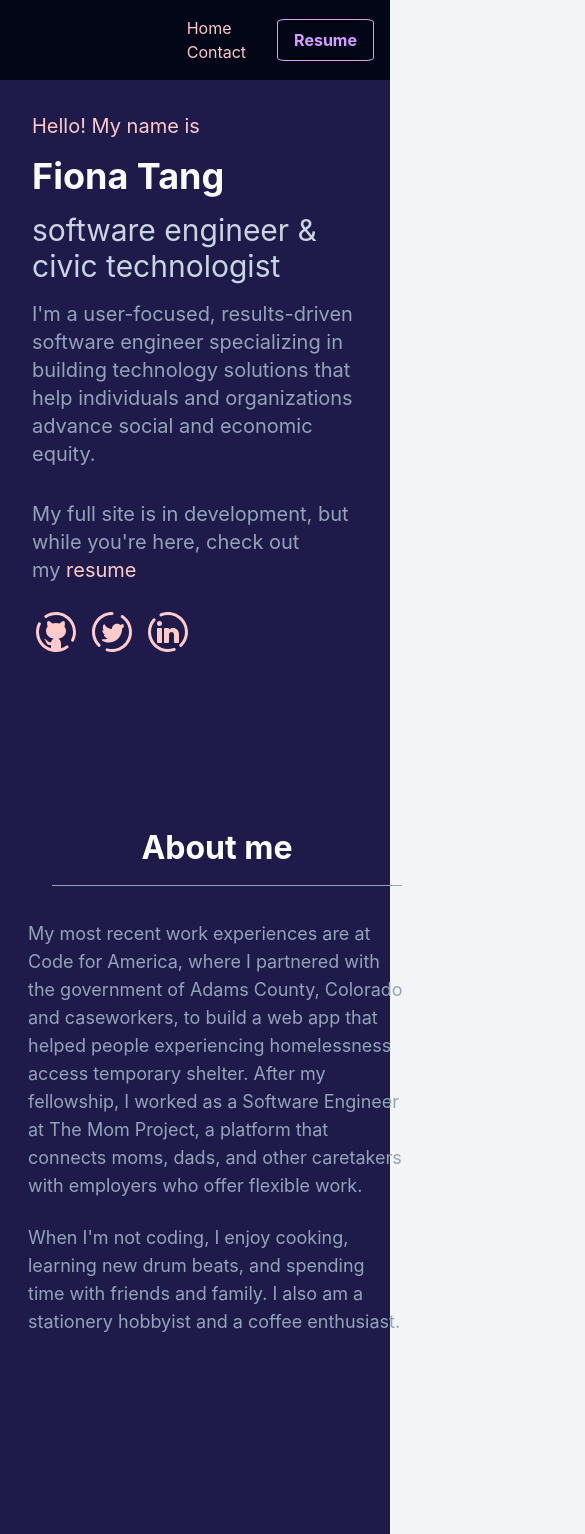
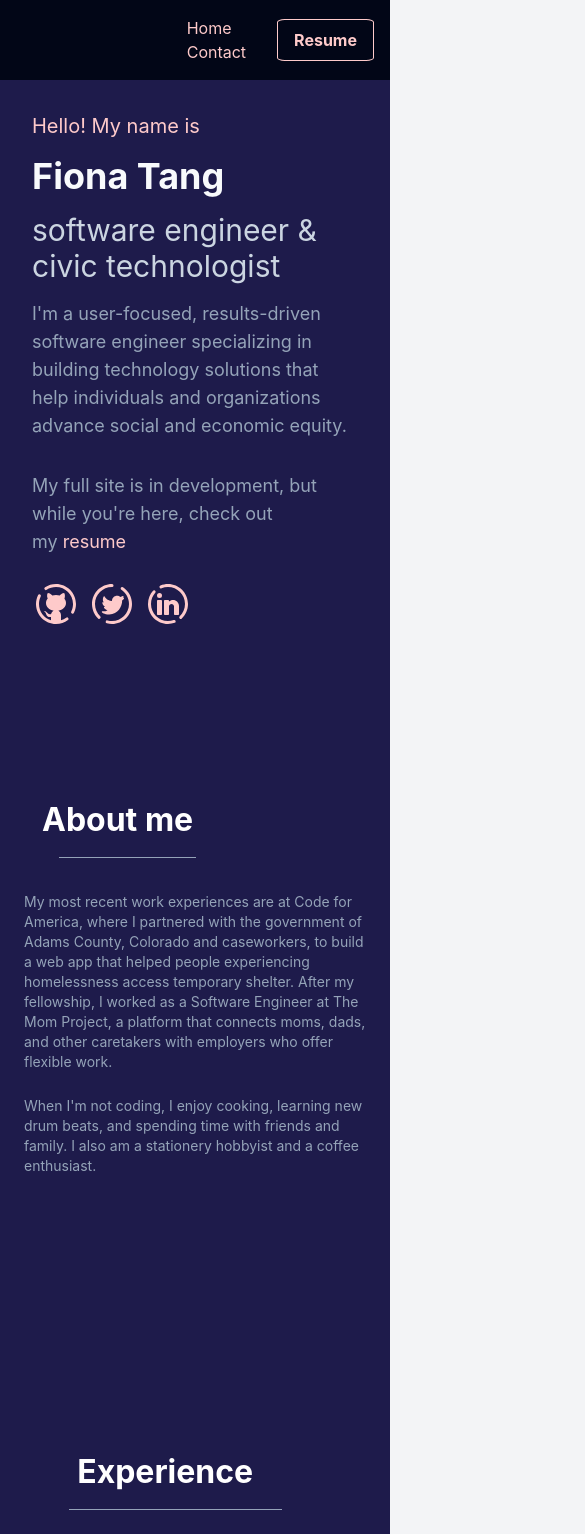
Before and after one commit to fionatagious/fiona.works, a Next.js app: page / in a window 390 px wide. Shown: the top 1534 px of the page, 585 px wide, since content can reach past the window. Built offline with nearby package versions, Linux system fonts and the light colour scheme.

Commit message:
smaller text on mobile and fix overflow of pseudoelement

```diff
--- a/components/ExperiencePanel.js
+++ b/components/ExperiencePanel.js
@@ -87,7 +87,7 @@ export default function VerticalTabs() {
   const matches = useMediaQuery(theme.breakpoints.up("sm"));
 
   return (
-    <section id="experience">
+    <>
       <Box
         sx={{
           flexGrow: 1,
@@ -178,7 +178,7 @@ export default function VerticalTabs() {
           <div className="text-red-200 text-lg">
             Software Engineering Fellow, Code for America
           </div>
-          <div className="text-md sm:text-md text-white pl-3 mt-2">
+          <div className="text-sm sm:text-md text-white pl-3 mt-2">
             <ul className="list-disc">
               <li>
                 Researched, project managed, designed, and developed a web app
@@ -217,7 +217,7 @@ export default function VerticalTabs() {
           <div className="text-red-200 text-lg">
             Data and Policy Analyst, Acumen
           </div>
-          <div className="text-md sm:text-md text-white pl-3 mt-2">
+          <div className="text-sm sm:text-md text-white pl-3 mt-2">
             <ul className="list-disc">
               <li>
                 Analyzed claim line-level data to produce summary statistics
@@ -241,7 +241,7 @@ export default function VerticalTabs() {
         </ExperiencePanel>
         <ExperiencePanel value={value} index={3}>
           <div className="text-red-200 text-lg">Data Analyst, Uber</div>
-          <div className="text-md sm:text-md text-white pl-3 mt-2">
+          <div className="text-sm sm:text-md text-white pl-3 mt-2">
             <ul className="list-disc">
               <li>
                 Built pipelines for querying and analysis using Uber&apos;s
@@ -271,7 +271,7 @@ export default function VerticalTabs() {
           <div className="text-red-200 text-lg">
             Data Associate, Change Machine{" "}
           </div>
-          <div className="text-md sm:text-md text-white pl-3 mt-2">
+          <div className="text-sm sm:text-md text-white pl-3 mt-2">
             <ul className="list-disc">
               <li>
                 Developed reports to track achievement in financial outcomes of
@@ -301,7 +301,7 @@ export default function VerticalTabs() {
         </ExperiencePanel>
         <ExperiencePanel value={value} index={5}>
           <div className="text-red-200 text-lg">Paralegal, ACLU</div>
-          <div className="text-md sm:text-md text-white pl-3 mt-2">
+          <div className="text-sm sm:text-md text-white pl-3 mt-2">
             <ul className="list-disc">
               <li>
                 Edited and cite-checked legal briefs, adhering to a detailed
@@ -327,6 +327,6 @@ export default function VerticalTabs() {
         View my full resume&nbsp;
         <ExternalLinkIcon />
       </a>
-    </section>
+    </>
   );
 }
--- a/components/buttons/ResumeButton.js
+++ b/components/buttons/ResumeButton.js
@@ -3,9 +3,9 @@ import styled from "styled-components";
 import Link from "next/link";
 
 const StyledButton = styled.button`
-  color: #d79eff;
+  color: #fecaca;
   background-color: transparent;
-  border: 1px solid #d79eff;
+  border: 1px solid #fecaca;
   border-radius: 8%;
   padding: 0.75rem 1rem;
   line-height: 1;
@@ -15,7 +15,7 @@ const StyledButton = styled.button`
 
   &:hover {
     outline: none;
-    box-shadow: 3px 3px 0 0 #d79eff;
+    box-shadow: 3px 3px 0 0 #fecaca;
     transform: translate(-4px, -4px);
   }
 `;
--- a/pages/contact/index.js
+++ b/pages/contact/index.js
@@ -9,7 +9,7 @@ export default function Contact() {
   return (
     <div className="h-screen mx-0 bg-indigo-950">
       <Navbar />
-      <div className="px-4 sm:px-32 bg-indigo-950">
+      <div className="px-4 sm:pl-32 bg-indigo-950">
         <Grid container className="flex flex-col px-4 py-20">
           <Grid item xs={12} sm={12} md={6} className="grid content-end mb-4">
             <div className="text-left text-slate-300 text-3xl my-2">
--- a/pages/index.js
+++ b/pages/index.js
@@ -19,35 +19,29 @@ export default function Home() {
         className="flex flex-col min-h-1/2 px-4 sm:px-32 pt-6 sm:pt-32"
       >
         <Intro />
-        <section id="about">
-          <div className="px-0 md:pl-32 py-20 my-20">
+        <Grid container xs={12} className="px-0 sm:pl-32 py-20 my-20">
           <div className="heading text-slate-400 font-bold text-md text-center sm:text-left text-2xl sm:text-3xl m-4">
             About me
           </div>
-            <Grid container className="flex flex-col sm:flex-row">
-              <Grid item xs={12} sm={6} className="px-3">
-                <div className="text-left text-slate-400 text-lg my-2 mb-6">
-                  My most recent work experiences are at Code for America, where
-                  I partnered with the government of Adams County, Colorado and
-                  caseworkers, to build a web app that helped people
-                  experiencing homelessness access temporary shelter. After my
-                  fellowship, I worked as a Software Engineer at The Mom
-                  Project, a platform that connects moms, dads, and other
-                  caretakers with employers who offer flexible work.
+          <Grid item className="flex flex-row sm:flex-col">
+            <Grid item xs={12} sm={6} className="px-2">
+              <div className="text-left text-slate-400 text-sm sm:text-md md:text-lg my-2 mb-6">
+                My most recent work experiences are at Code for America, where I
+                partnered with the government of Adams County, Colorado and
+                caseworkers, to build a web app that helped people experiencing
+                homelessness access temporary shelter. After my fellowship, I
+                worked as a Software Engineer at The Mom Project, a platform
+                that connects moms, dads, and other caretakers with employers
+                who offer flexible work.
               </div>
-                <div className="text-left text-slate-400 text-lg my-2 mb-6">
+              <div className="text-left text-slate-400 text-sm sm:text-md md:text-lg my-2 mb-6">
                 When I'm not coding, I enjoy cooking, learning new drum beats,
                 and spending time with friends and family. I also am a
                 stationery hobbyist and a coffee enthusiast.
               </div>
             </Grid>
-              {/* <Grid
-                item
-                xs={12}
-                sm={6}
-                className="photo-container flex justify-center mx-auto sm:ml-4 mt-2"
-              >
-                <div className="about-photo-border"></div>
+            {/* <div className="about-photo-border"></div> */}
+            <div className="hidden">
               <Image
                 priority
                 src="/images/headshot.jpg"
@@ -55,19 +49,16 @@ export default function Home() {
                 width={350}
                 alt="profile-photo"
               />
-              </Grid>*/}
+            </div>
           </Grid>
-          </div>
-        </section>
-        <section id="experience">
-          <Grid item xs={10} className="px-0 md:pl-32 py-20 my-20">
+        </Grid>
+        <Grid item xs={10} className="px-0 sm:pl-32 py-20 my-20">
           <div className="heading text-slate-400 font-bold text-md text-center sm:text-left text-2xl sm:text-3xl m-4">
             Experience
           </div>
           <ExperiencePanel />
         </Grid>
-        </section>
-        <Grid item xs={12} className="px-0 md:pl-32 py-20 my-20">
+        <Grid item xs={12} className="px-0 sm:pl-32 py-20 my-20">
           <div className="heading text-slate-400 font-bold text-md text-center sm:text-left text-2xl sm:text-3xl m-4">
             Written Works
           </div>
--- a/pages/intro/index.js
+++ b/pages/intro/index.js
@@ -26,12 +26,12 @@ export default function Intro() {
         lg={6}
         className="grid content-start mb-4 px-4 md:pl-32"
       >
-        <div className="text-left text-slate-400 text-xl my-2 mb-6">
+        <div className="text-left text-slate-400 text-lg sm:text-xl my-2 mb-6">
           I&apos;m a user-focused, results-driven software engineer specializing
           in building technology solutions that help individuals and
           organizations advance social and economic equity.
         </div>
-        <div className="text-left text-slate-400 text-xl my-2 mb-6">
+        <div className="text-left text-slate-400 text-lg sm:text-xl my-2 mb-6">
           My full site is in development, but while you're here, check out
           my&nbsp;
           <a className="text-red-200" href="/resume">
--- a/styles/globalStyles.js
+++ b/styles/globalStyles.js
@@ -26,7 +26,7 @@ const GlobalStyle = createGlobalStyle`
 		display: inline-block;
 		position: relative;
 		top: -5px;
-		width: 350px;
+		width: 80%;
 		height: 1px;
 		margin-left: 20px;
 		background-color: rgb(148 163 184);
```
Lines whose indentation alone changed are shown as unchanged.
